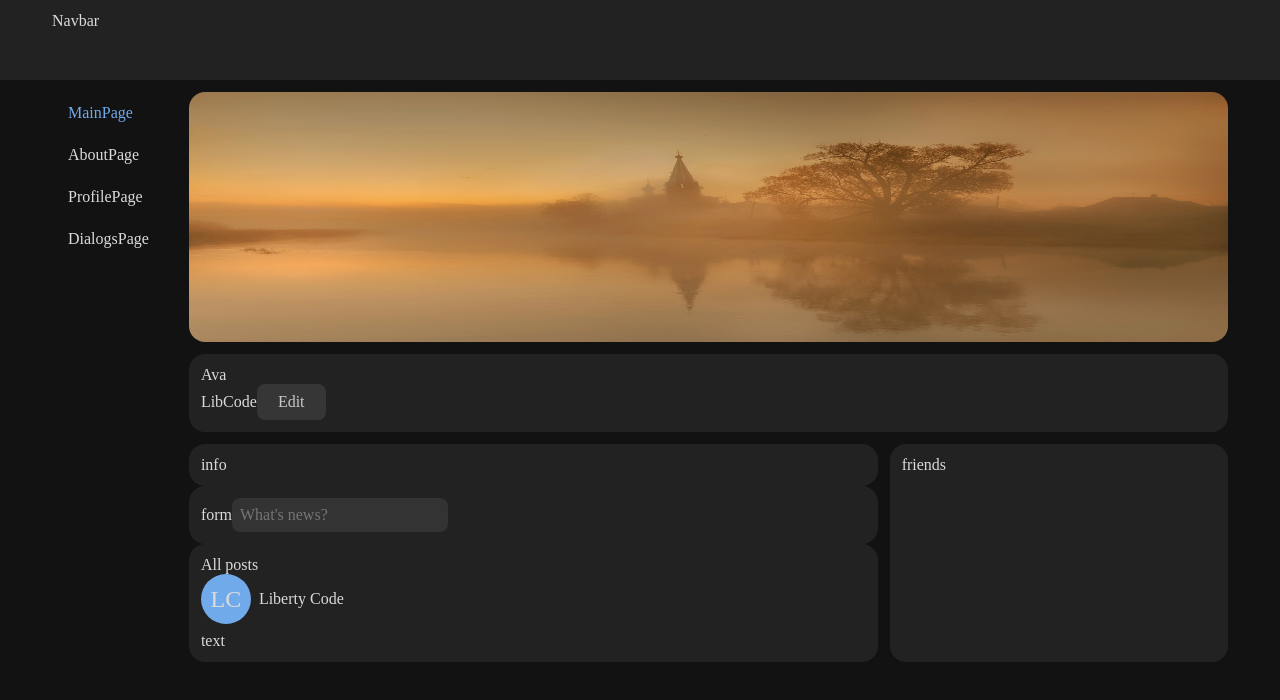
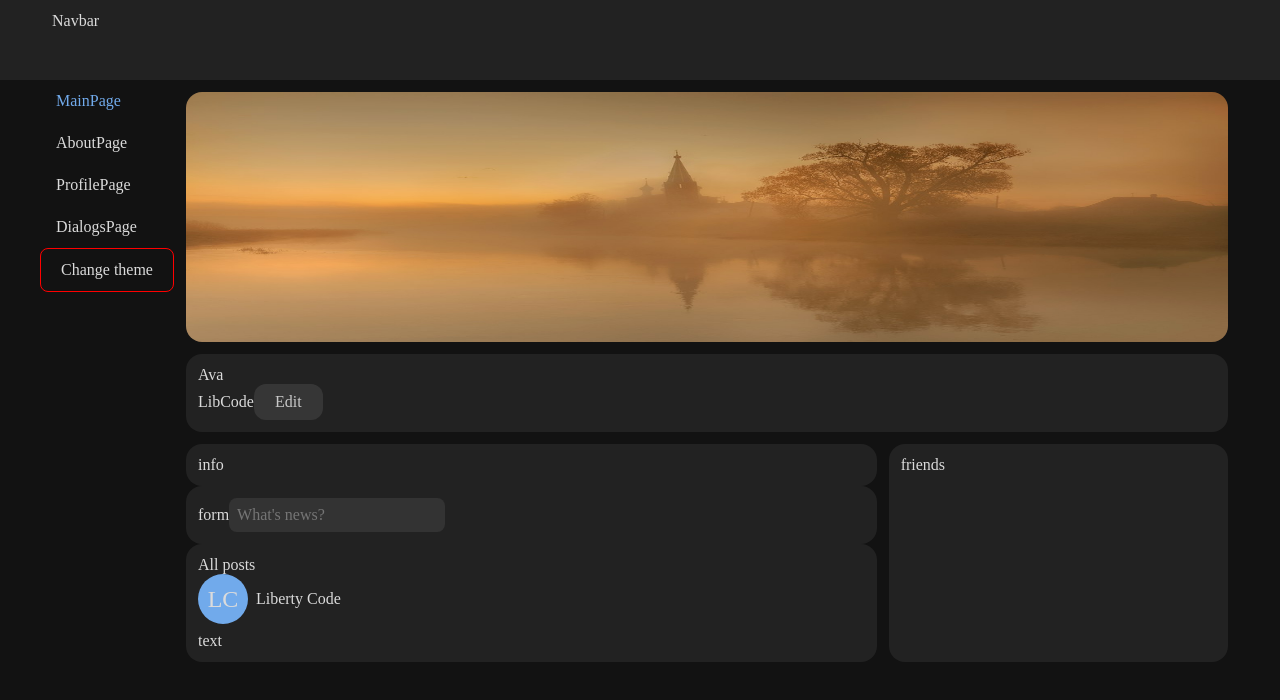
Before and after one commit to L1bertyCode/social-network, a React app: page / in a window 1280 px wide. Shown: the top 700 px of the page. Built offline with nearby package versions, Linux system fonts and the light colour scheme.

Commit message:
ch a/p/ThPr(cr ThC

```diff
--- a/src/app/providers/ThemeProvider/index.ts
+++ b/src/app/providers/ThemeProvider/index.ts
@@ -0,0 +1,6 @@
+export {
+ ETheme,
+ ThemeContext,
+ ThemeProvider,
+ LOCAL_STORAGE_THEME_KEY,
+} from "./ui/ThemeProvider";
--- a/src/app/providers/ThemeProvider/ui/ThemeProvider.tsx
+++ b/src/app/providers/ThemeProvider/ui/ThemeProvider.tsx
@@ -1,39 +1,57 @@
-import { ReactNode, useState } from "react";
+import { ReactNode, createContext, useState } from "react";
 
 import { blueTheme } from "@/app/styles/theme/blueTheme";
-import { ThemeProvider } from "styled-components";
+import { ThemeProvider as StyledThemeProvider } from "styled-components";
 import { lightTheme } from "@/app/styles/theme/lightTheme";
 import { variables } from "@/app/styles/variables";
 import { darkTheme } from "@/app/styles/theme/darkTheme";
 import { ITheme } from "@/app/styles/theme/model/theme";
 
-interface StyledThemeProviderProps {
+// Context
+interface ThemeContextProps {
+ theme?: ETheme;
+ setTheme?: (theme: ETheme) => void;
+}
+export const ThemeContext =
+ createContext<ThemeContextProps>({});
+
+// Provider
+interface ThemeProviderProps {
  children: ReactNode;
 }
 export enum ETheme {
  LIGHT = "lightTheme",
+ DARK = "darkTheme",
  //  BLUE = "blueTheme",
- DARK = "darkTheme",
 }
-const changeTheme = (theme: ETheme) => {
- let newTheme;
- switch (theme) {
-  case ETheme.DARK:
-   newTheme = ETheme.LIGHT;
-  case ETheme.LIGHT:
-   newTheme = ETheme.DARK;
-  default:
-   newTheme = ETheme.DARK;
-   break;
- }
+const mapTheme = {
+ lightTheme: lightTheme,
+ darkTheme: darkTheme,
 };
-export const StyledThemeProvider = ({
+export const LOCAL_STORAGE_THEME_KEY = "theme";
+const defaultTheme =
+ (localStorage.getItem(
+  LOCAL_STORAGE_THEME_KEY
+ ) as ETheme) || ETheme.DARK;
+console.log(
+ "defaultTheme",
+ localStorage.getItem(LOCAL_STORAGE_THEME_KEY)
+);
+
+export const ThemeProvider = ({
  children,
-}: StyledThemeProviderProps) => {
- const [theme, setTheme] = useState(darkTheme);
+}: ThemeProviderProps) => {
+ const [theme, setTheme] = useState(defaultTheme);
 
- const styles: ITheme = { ...theme, ...variables };
+ const styles: ITheme = {
+  ...mapTheme[theme],
+  ...variables,
+ };
  return (
-  <ThemeProvider theme={styles}>{children}</ThemeProvider>
+  <StyledThemeProvider theme={styles}>
+   <ThemeContext.Provider value={{ theme, setTheme }}>
+    {children}
+   </ThemeContext.Provider>
+  </StyledThemeProvider>
  );
 };
--- a/src/entities/Post/model/post.ts
+++ b/src/entities/Post/model/post.ts
@@ -1,4 +1,5 @@
 export interface PostSchema {
+ id: string;
  text: string;
  username: string;
  sirname: string;
--- a/src/entities/Post/ui/PostList/PostList.tsx
+++ b/src/entities/Post/ui/PostList/PostList.tsx
@@ -4,6 +4,7 @@ import { Post } from "../Post/Post";
 type Props = {};
 const list: PostSchema[] = [
  {
+  id: "1",
   username: "Liberty",
   sirname: "Code",
   avatar: "",
@@ -15,7 +16,7 @@ export const PostList = (props: Props) => {
  return (
   <div>
    {list.map((item) => (
-    <Post post={item} />
+    <Post post={item} key={item.id} />
    ))}
   </div>
  );
--- a/src/index.tsx
+++ b/src/index.tsx
@@ -1,6 +1,6 @@
 import { createRoot } from "react-dom/client";
 import { App } from "@/app/App";
-import { StyledThemeProvider } from "@/app/providers/ThemeProvider/ui/ThemeProvider";
+import { ThemeProvider } from "@/app/providers/ThemeProvider/ui/ThemeProvider";
 import GlobalStyles from "@/app/styles/GlobalStyles";
 import { BrowserRouter } from "react-router-dom";
 
@@ -13,10 +13,10 @@ if (!container) {
 
 const root = createRoot(container);
 root.render(
-  <BrowserRouter>
- <StyledThemeProvider>
-  <App />
-  <GlobalStyles />
- </StyledThemeProvider>
-  </BrowserRouter>
+ <BrowserRouter>
+  <ThemeProvider>
+   <App />
+   <GlobalStyles />
+  </ThemeProvider>
+ </BrowserRouter>
 );
--- /dev/null
+++ b/src/shared/hooks/changeTheme.ts
@@ -0,0 +1,36 @@
+import {
+ ETheme,
+ LOCAL_STORAGE_THEME_KEY,
+ ThemeContext,
+} from "@/app/providers/ThemeProvider";
+import { useContext } from "react";
+
+interface ChangeTheme {
+ theme: ETheme;
+ setTheme: (theme: ETheme) => void;
+}
+
+export const chnageTheme = (): ChangeTheme => {
+ const { theme, setTheme } = useContext(ThemeContext);
+ const toggleTheme = (theme: ETheme) => {
+  let newTheme;
+  switch (theme) {
+   case ETheme.DARK:
+    newTheme = ETheme.LIGHT;
+    break;
+   case ETheme.LIGHT:
+    newTheme = ETheme.DARK;
+    break;
+   default:
+    newTheme = ETheme.DARK;
+    break;
+  }
+  localStorage.setItem(LOCAL_STORAGE_THEME_KEY, newTheme);
+  setTheme?.(newTheme);
+ };
+
+ return {
+  theme: theme || ETheme.DARK,
+  setTheme: toggleTheme,
+ };
+};
--- a/src/shared/ui/Button/Button.tsx
+++ b/src/shared/ui/Button/Button.tsx
@@ -35,7 +35,7 @@ const StyledButton = styled.button<ButtonProps>`
      background: ${({ theme }) =>
       theme.colors["color-hint"]};
      border: 1px solid transparent;
-     border-radius: ${({ theme }) => theme.borderRadius.r8};
+     border-radius: ${({ theme }) => theme.borderRadius.r12};
      opacity: 0.9;
      &:hover {
       opacity: 1;
@@ -44,9 +44,9 @@ const StyledButton = styled.button<ButtonProps>`
    case "outlined":
     return css`
      padding: 12px 20px;
+     border-radius: ${({ theme }) => theme.borderRadius.r8};
      background: none;
-     border: 1px solid
-      ${({ theme }) => theme.colors["color-hint"]};
+     border: 1px solid red;
     `;
    default:
     return css`
--- a/src/widgets/Sidebar/ui/Sidebar/Sidebar.tsx
+++ b/src/widgets/Sidebar/ui/Sidebar/Sidebar.tsx
@@ -3,24 +3,35 @@ import styled from "styled-components";
 import { SidebarItem } from "../SidebarItem/SidebarItem";
 import { Button } from "@/shared/ui/Button/Button";
 
+import { chnageTheme } from "@/shared/hooks/changeTheme";
+
 interface SidebarProps {}
 
 export const Sidebar = (props: SidebarProps) => {
+ const { theme, setTheme } = chnageTheme();
  return (
   <StyledSidebar>
-   <SidebarItem to="/">MainPage</SidebarItem>
-   <SidebarItem to="/about">AboutPage</SidebarItem>{" "}
-   <SidebarItem to="/profile">ProfilePage</SidebarItem>{" "}
-   <SidebarItem to="/dialogs">DialogsPage</SidebarItem>
+   <StyledSidebarNav>
+    <SidebarItem to="/">MainPage</SidebarItem>
+    <SidebarItem to="/about">AboutPage</SidebarItem>{" "}
+    <SidebarItem to="/profile">ProfilePage</SidebarItem>{" "}
+    <SidebarItem to="/dialogs">DialogsPage</SidebarItem>
+   </StyledSidebarNav>
+   <Button
+    variant="outlined"
+    onClick={() => setTheme(theme)}
+   >
+    Change theme
+   </Button>
   </StyledSidebar>
  );
 };
 const StyledSidebar = styled.nav`
  width: 100%;
  height: calc(100vh - ${variables.heights.headerHeight});
-
+`;
+const StyledSidebarNav = styled.nav`
  display: flex;
  flex-direction: column;
  align-items: center;
- padding: 12px;
 `;
```
